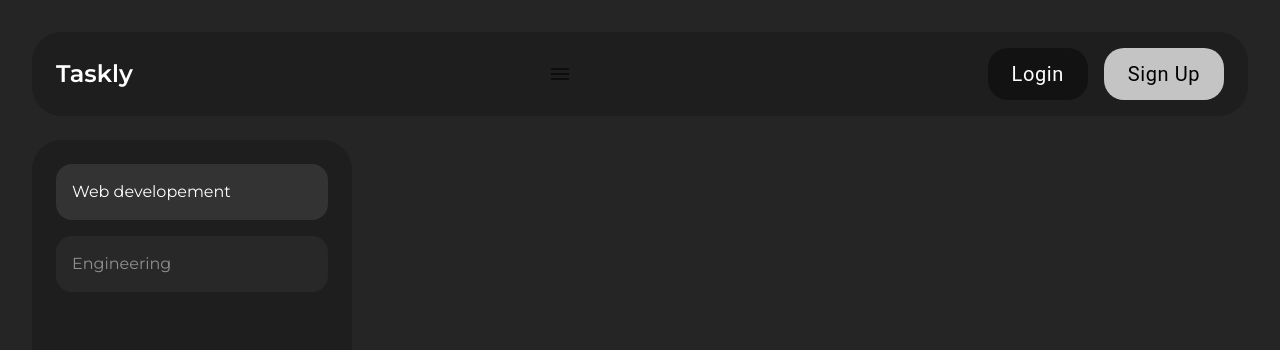
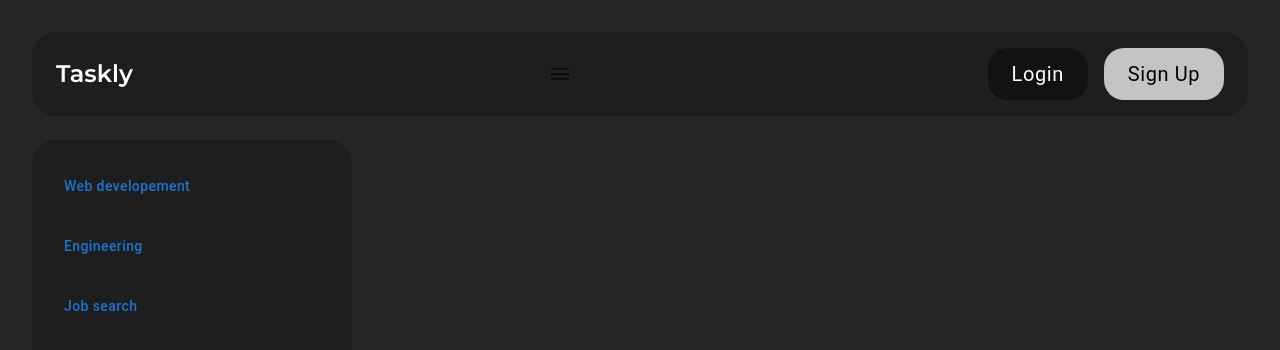
Before and after one commit to Tharushag/taskly, a Next.js app: page / in a window 1280 px wide. Shown: the top 350 px of the page. Built offline with nearby package versions, Linux system fonts and the light colour scheme.

Commit message:
complete desktop frontend

```diff
--- a/app/globals.scss
+++ b/app/globals.scss
@@ -16,3 +16,18 @@
 nav {
   background-color: $black;
 }
+
+/* width */
+.hide-scrollbar::-webkit-scrollbar {
+  width: 0;
+}
+
+.classic-input {
+  background-color: transparent;
+  width: 100%;
+
+  &:focus {
+    box-shadow: 0 1px white;
+    outline: none;
+  }
+}
--- a/app/lib/placeholder.js
+++ b/app/lib/placeholder.js
@@ -15,6 +15,7 @@
         "due": "11/26/2023",
       }
     ],
+    "Job search": [],
 };
 
 export default projects;
--- a/app/ui/navbar.jsx
+++ b/app/ui/navbar.jsx
@@ -22,12 +22,12 @@
    !shadow-none !hover:shadow-none !active:shadow-none`;
 
   return (
-    <nav className="px-6 py-4 rounded-[25px] md:rounded-[30px] flex justify-between items-center relative z-50 mb-6">
+    <nav className="px-6 py-4 rounded-3xl flex justify-between items-center relative z-50 mb-6">
       <Link className="font-semibold text-2xl flex items-center z-20" href="/">Taskly</Link>
       <IconButton aria-label="Menu" className="z-20 text-white md:hidden" onClick={handleNav}>
         <MenuIcon />
       </IconButton>
-      <ul className={`bg-[#1E1E1E] grid md:flex absolute justify-center transition-all duration-400 inset-x-0 top-8 gap-4 md:p-0 flex-row md:static z-10 rounded-[20px] ${nav ? openedNavStyles : closedNavStyles}`}>
+      <ul className={`bg-[#1E1E1E] grid md:flex absolute justify-center transition-all duration-400 inset-x-0 top-8 gap-4 md:p-0 flex-row md:static z-10 rounded-3xl ${nav ? openedNavStyles : closedNavStyles}`}>
         <li className="flex justify-center overflow-hidden">
           <Link href="/login">
             <Button
--- a/app/ui/sidebar.jsx
+++ b/app/ui/sidebar.jsx
@@ -1,29 +1,28 @@
 "use client";
 
 import { useState } from "react";
+
 import Tab from "@/app/ui/tab";
 import projects from "@/app/lib/placeholder";
 
 function SideBar() {
+  const handleClick = id => {
+    setActiveTab(id);
+  }
 
-  const handleClick = id => setActiveBtn(id);
-
-  const [activeBtn, setActiveBtn] = useState(0);
+  const [activeTab, setActiveTab] = useState(0);
 
   const titles = Object.keys(projects);
-  const tabs = titles.map((title, id) => (
-    <Tab
-      title={ title }
-      key={ id }
-      id={ id }
-      click={ handleClick }
-      active={ id === activeBtn ? 1 : 0 }
-    />
-  ));
+
+  const createTabs = () => {
+    return titles.map((title, i) => (
+      <Tab title={title} key={i} id={i} active={activeTab === i} handleClick={handleClick} />
+    ))
+  }
 
   return (
-    <div className="bg-[#1E1E1E] p-6 rounded-[25px] md:rounded-[30px] w-0 md:w-80 flex flex-col gap-4">
-      { tabs }
+    <div className="bg-[#1E1E1E] rounded-3xl w-80 p-6 overflow-y-auto hide-scrollbar flex flex-col gap-4">
+      {createTabs()}
     </div>
   );
 }
--- a/app/ui/tab.jsx
+++ b/app/ui/tab.jsx
@@ -1,40 +1,66 @@
 "use client";
 
-import { useState } from 'react';
-import IconButton from '@mui/material/IconButton';
-import DeleteIcon from '@mui/icons-material/Delete';
+import { useState, useEffect } from 'react';
 
-function Tab({ title, click, id, active }) {
-  const [hover, setHover] = useState(0);
+import clsx from 'clsx';
+import Button from '@mui/material/Button';
+import DeleteOutlineRoundedIcon from '@mui/icons-material/DeleteOutlineRounded';
 
-  const handleMouseOver = () => {
-    setHover(1);
-  }
+import { montserrat } from '@/app/ui/fonts';
 
-  const handleMouseOut = () => {
-    setHover(0)
-  }
+function Tab(props) {
 
-  const tabStyles = active ? "" : "opacity-50 hover:opacity-70";
-  const btnStyles = hover ? "visible" : "invisible";
+  const handleInput = ({ target }) => setInput(target.value);
+
+  const handleMouseOver = () => setHover(true);
+
+  const handleMouseOut = () => setHover(false);
+
+  const [hover, setHover] = useState(false);
+  const [input, setInput] = useState(props.title);
 
   return (
-    <div
-      className={`flex justify-between items-center pl-4 pr-2 py-2 rounded-2xl w-full bg-[#333333] transition-all ${ tabStyles }`}
-      role="button"
-      tabIndex="0"
-      onMouseOver={ handleMouseOver }
-      onMouseOut={ handleMouseOut }
-      onClick={ () => click(id) }
-    >
+    <div className="relative">
+      <Button
+        className={clsx(
+          `${montserrat.className} text-white capitalize bg-[#2D2D2D] hover:bg-[#333333] rounded-2xl w-full pl-4 pr-3 py-3
+          justify-start text-[1rem] font-light flex gap-4 box-border`,
+          {
+            "bg-[#3D3D3D]": props.active
+          }
+        )}
+        onMouseOver={handleMouseOver}
+        onMouseOut={handleMouseOut}
+        onClick={() => { props.handleClick(props.id) }}
+      >
+        <input className="classic-input" value={input} onInput={handleInput} />
 
-      { title }
+        <span
+          className="bg-[#464646] rounded-xl flex items-center justify-center p-1 invisible pointer-events-none"
+        >
+          <DeleteOutlineRoundedIcon className="font-light" />
+        </span>
+      </Button>
 
-      <IconButton aria-label="Menu" className={`z-20 text-white ${ btnStyles }`}>
-        <DeleteIcon />
-      </IconButton>
+      <span
+        className={clsx(
+          `bg-[#464646] rounded-xl flex items-center justify-center p-1 w-fit absolute right-3 top-3 opacity-60 hover:opacity-80
+           active:opacity-100`,
+          {
+            "visible": hover,
+            "invisible": !hover
+          }
+        )}
+        aria-label="delete"
+        role="button"
+        tabIndex="0"
+        onMouseOver={handleMouseOver}
+        onMouseOut={handleMouseOut}
+      >
+        <DeleteOutlineRoundedIcon className="font-light" />
+      </span>
     </div>
-  );
+  )
 }
 
 export default Tab;
--- a/package.json
+++ b/package.json
@@ -13,6 +13,7 @@
     "@emotion/styled": "^11.11.0",
     "@mui/icons-material": "^5.14.18",
     "@mui/material": "^5.14.18",
+    "clsx": "^2.0.0",
     "next": "14.0.3",
     "react": "^18",
     "react-dom": "^18"
```
Also changed, not shown: 1 other file (tests, documents, lock files or other folders).
